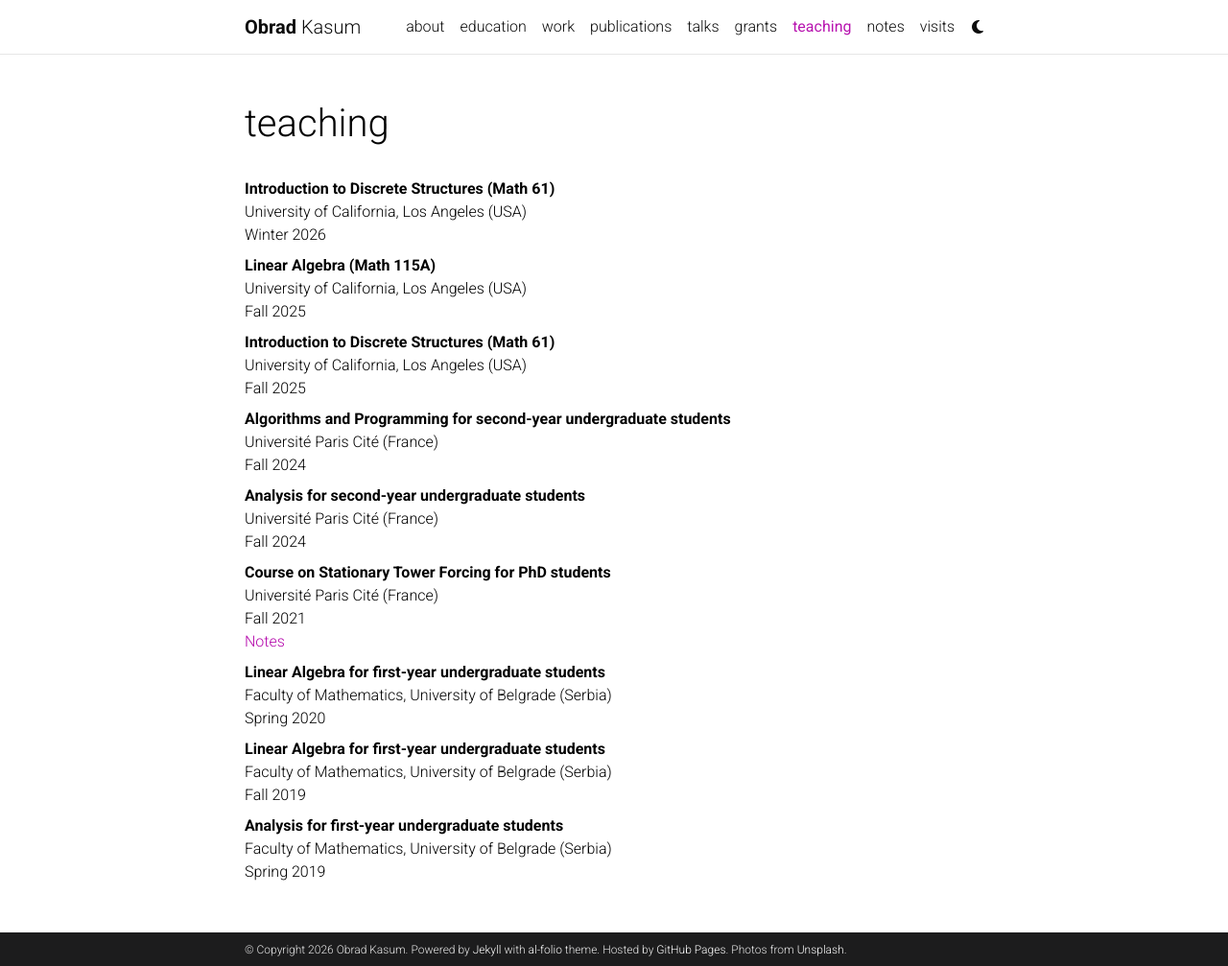
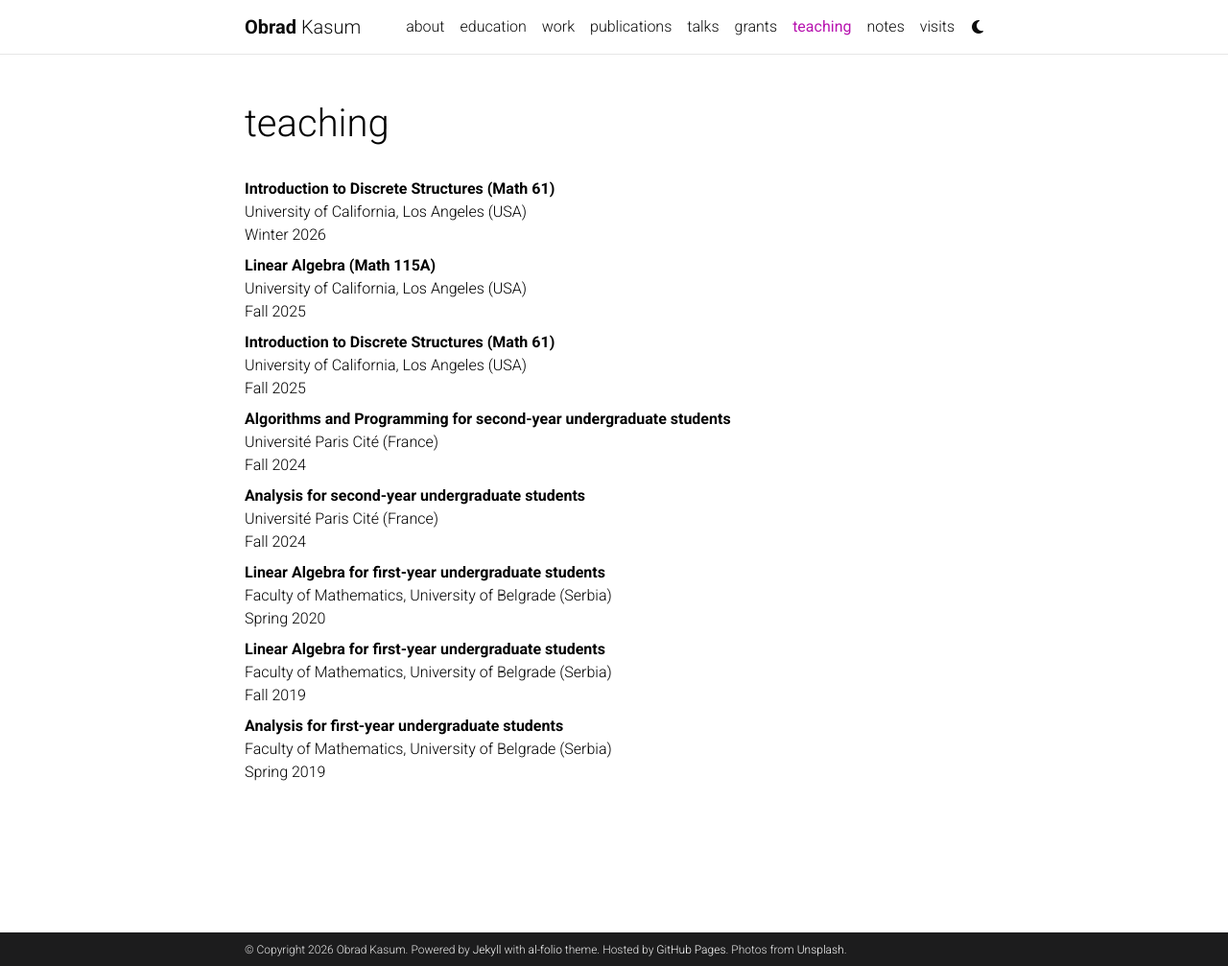
Before and after one commit to obradkasum/obradkasum.github.io, a Jekyll site: the page built from _pages/teaching.md, in a window 1280 px wide and 1007 px high. Shown: the whole window at 96% size. Built offline with Jekyll 4.4.1, drawn with Linux system fonts in a browser that asks for light colours; comment, search, counter and statistics services are not loaded; a style sheet for code colours, icons or effects is not loaded.

Commit message:
Update teaching.md

```diff
--- a/_pages/teaching.md
+++ b/_pages/teaching.md
@@ -29,11 +29,6 @@ students</dt>
   <dd>Université Paris Cité (France)<br>
   Fall 2024</dd>
 
-  <dt>Course on Stationary Tower Forcing for PhD students</dt>
-  <dd>Université Paris Cité (France)<br>
-  Fall 2021<br>
-  <a href="https://drive.google.com/file/d/1VRXK0_VvUgR9Q3f8Rn3evPg5AIePT4iK/view?usp=drive_link">Notes</a></dd>
-
   <dt>Linear Algebra for first-year undergraduate students</dt>
   <dd>Faculty of Mathematics, University of Belgrade (Serbia)<br>
   Spring 2020</dd>
```
